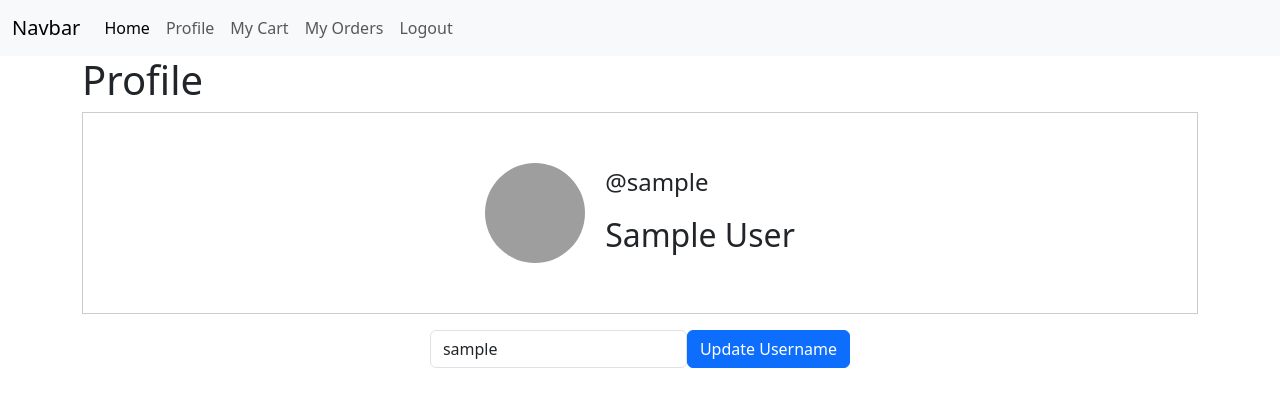
After one commit to sayan01/bootcamp-july, a Flask app: page /profile in a window 1280 px wide. The commit adds this page. Shown: the top 407 px of the page. Run offline with Flask 3, Linux system fonts and the light colour scheme; the visitor is signed in with stand-in values (Sample User, id 1); tables that the repository leaves empty hold one stand-in row (values such as "Sample post"); grey boxes are pictures that could not be loaded.

Commit message:
add profile page

```diff
--- a/routes.py
+++ b/routes.py
@@ -1,14 +1,52 @@
 from flask import render_template, request, redirect, url_for, session, flash
 from models import User, Category, Product, Cart, Transaction, Order, db
 from main import app
+from functools import wraps
+
+def login_required(func):
+    @wraps(func)
+    def wrapper(*args, **kwargs):
+        user_id = session.get('user_id', None)
+        if not user_id:
+            flash("Please login to continue!")
+            return redirect(url_for('login'))
+        return func(*args, **kwargs)
+    return wrapper
 
 @app.route('/')
+@login_required
 def home():
     user_id = session.get('user_id', None)
-    user = None
-    if user_id:
-        user = User.query.get(user_id)
+    user = User.query.get(user_id)
     return render_template('home.html', user=user)
+
+@app.route('/profile')
+@login_required
+def profile():
+    user_id = session.get('user_id', None)
+    user = User.query.get(user_id)
+    return render_template('profile.html', user=user)
+
+@app.route('/update_username', methods=['POST'])
+@login_required
+def update_username():
+    user_id = session.get('user_id', None)
+    user = User.query.get(user_id)
+    username = request.form.get('username')
+    user_exists = User.query.filter_by(username=username).first()
+    if user_exists:
+        flash("Username already exists!")
+        return redirect(url_for('profile'))
+    user.username = username
+    db.session.commit()
+    flash("Username updated successfully!")
+    return redirect(url_for('profile'))
+
+@app.route('/logout')
+@login_required
+def logout():
+    session.pop('user_id', None)
+    return redirect(url_for('login'))
 
 @app.route('/login')
 def login():
--- a/templates/nav.html
+++ b/templates/nav.html
@@ -6,8 +6,12 @@
     </button>
     <div class="collapse navbar-collapse" id="navbarNav">
       <ul class="navbar-nav">
+        {% if 'user_id' in session %}
           <li class="nav-item">
             <a class="nav-link active"  href="#">Home</a>
+          </li>
+          <li class="nav-item">
+            <a class="nav-link" href="{{url_for('profile')}}">Profile</a>
           </li>
           <li class="nav-item">
             <a class="nav-link" href="#">My Cart</a>
@@ -16,8 +20,16 @@
             <a class="nav-link" href="#">My Orders</a>
           </li>
           <li class="nav-item">
-          <a class="nav-link" href="#">Profile</a>
+            <a class="nav-link" href="{{url_for('logout')}}">Logout</a>
           </li>
+          {% else %}
+          <li class="nav-item">
+            <a class="nav-link" href="{{url_for('login')}}">Login</a>
+          </li>
+          <li class="nav-item">
+            <a class="nav-link" href="{{url_for('register')}}">Register</a>
+          </li>
+          {% endif %}
       </ul>
     </div>
   </div>
--- /dev/null
+++ b/templates/profile.html
@@ -0,0 +1,52 @@
+{% extends 'base.html' %}
+
+{% block content %}
+    <h1>
+        Profile
+    </h1>
+    <div class="outer">
+        <div class="user-card ">
+            <div class="user-card-left">
+                <img src="https://api.dicebear.com/9.x/pixel-art/png?seed={{user.username}}" alt="avatar">
+            </div>
+            <div class="user-card-right">
+                <p class="fs-4">
+                    @{{user.username}}
+                </p>
+                <h2>{{user.name}}</h2>
+            </div>
+        </div>
+        <form action="{{url_for('update_username')}}" method="post" class="d-flex flex-row justify-content-center align-items-baseline">
+            <div class="my-3 ">
+                <input type="text" class="form-control" id="username" name="username" value="{{user.username}}">
+            </div>
+            <button type="submit" class="btn btn-primary">Update Username</button>
+        </form>
+    </div>
+{% endblock %}
+
+{% block style %}
+   <style>
+    .outer{
+        display: flex;
+        flex-direction: column;
+    }
+    .user-card{
+        display: flex;
+        gap: 20px;
+        border: 1px solid #ccc;
+        padding: 50px;
+        justify-content: center;
+    }
+    .user-card-right{
+        display: flex;
+        flex-direction: column;
+        justify-content: center;
+    }
+    .user-card-left > img{
+        aspect-ratio: 1/1;
+        width: 100px;
+        border-radius: 50px;
+    }
+   </style>
+{% endblock %}
```
Lines whose indentation alone changed are shown as unchanged.
